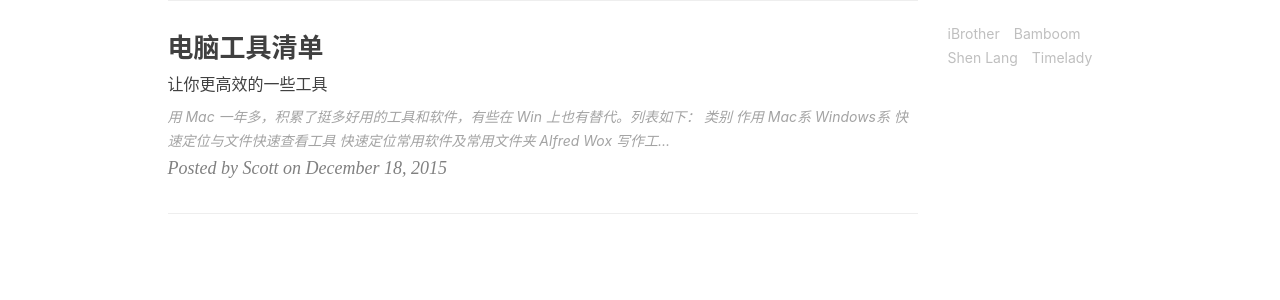
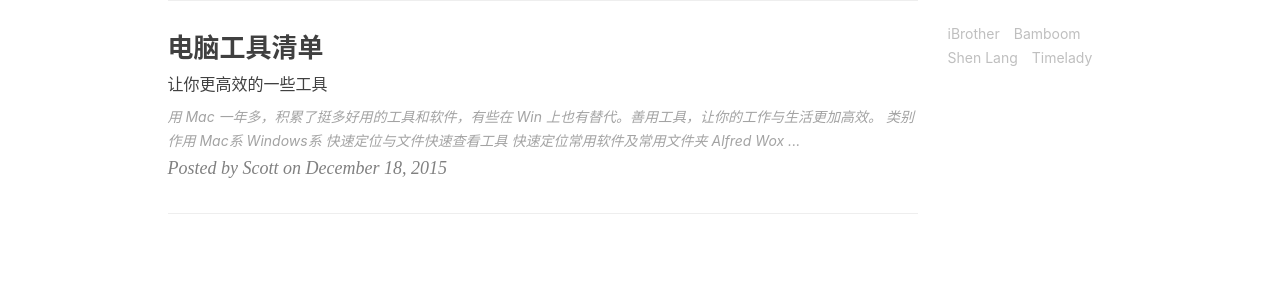
Before and after one commit to scottming/scottming.github.io, a Jekyll site: the page built from index.html, in a window 1280 px wide. Shown: the part 960-1260 px from the top of the page. Built offline with Jekyll 4.4.1, drawn with Linux system fonts in a browser that asks for light colours; nearby versions of some CDN libraries; the list of posts is cut into pages by our own code; comment, search, counter and statistics services are not loaded.

Commit message:
fix word

```diff
--- a/_posts/2015-12-18-efficient_app.md
+++ b/_posts/2015-12-18-efficient_app.md
@@ -10,7 +10,7 @@ tags:
     - OS
 ---
 
-用 Mac 一年多，积累了挺多好用的工具和软件，有些在 Win 上也有替代。列表如下：
+用 Mac 一年多，积累了挺多好用的工具和软件，有些在 Win 上也有替代。善用工具，让你的工作与生活更加高效。
 
 |类别|作用|Mac系|Windows系|
 |:---|:---|:---|:---|
```
Also changed, not shown: other parts of _posts/2015-12-18-efficient_app.md (+1 -1 lines).
